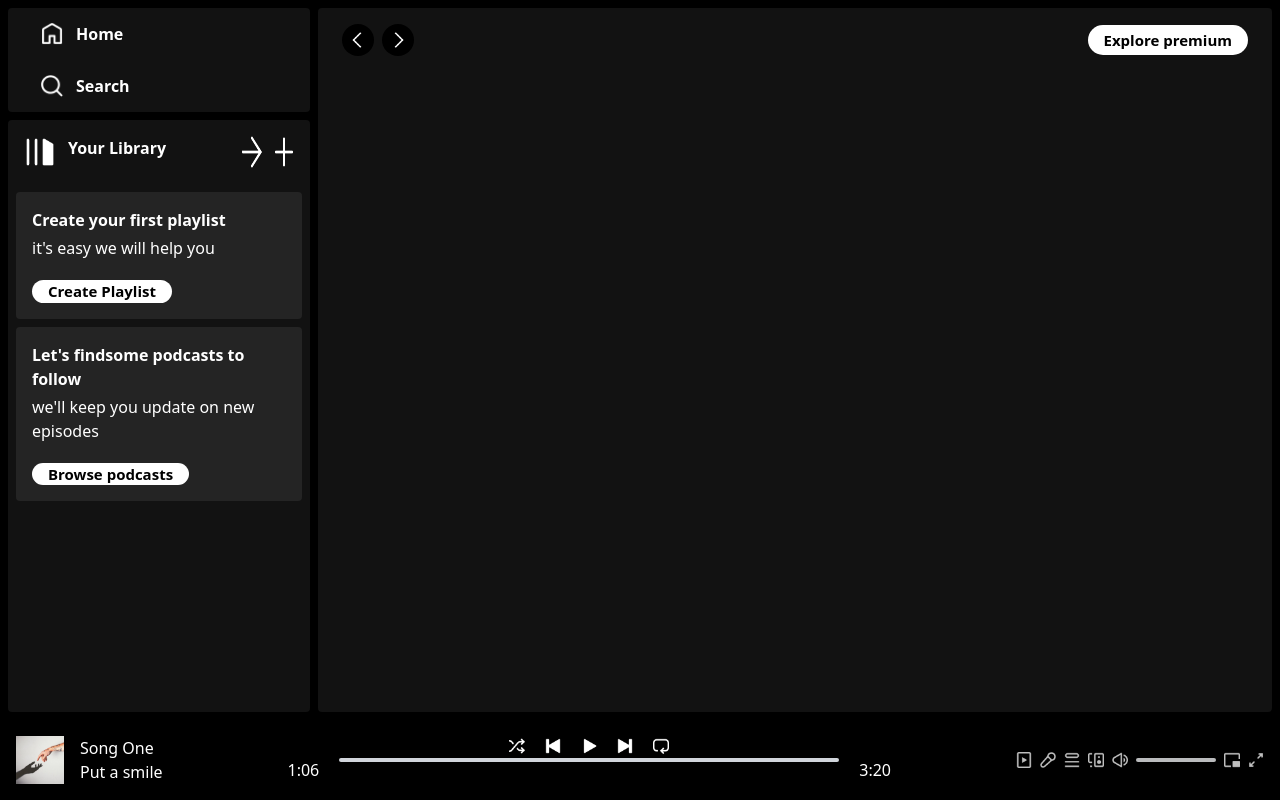
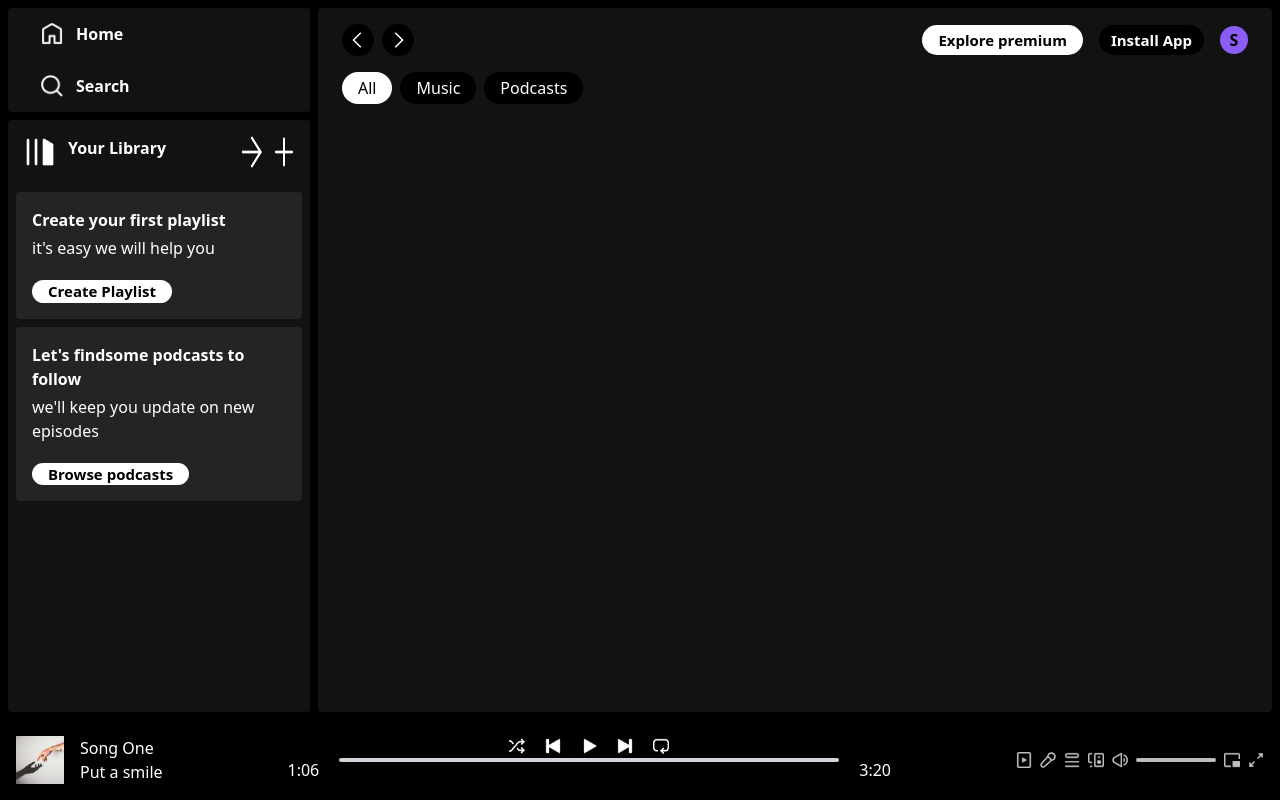
Before and after one commit to DonShanilka/spotify-clone--Use-React-Js-, a React (Vite) app: page / in a window 1280 px wide. Built offline with nearby package versions, Linux system fonts and the light colour scheme.

Commit message:
add All,Podcasts,Nusic Button

```diff
--- a/src/components/Navbar.jsx
+++ b/src/components/Navbar.jsx
@@ -11,7 +11,14 @@ const Navbar = () => {
                 </div>
                 <div className='flex items-center gap-4'>
                     <p className='bg-white text-black text-[15px] px-4 py-1 rounded-2xl hidden md:block cursor-pointer'>Explore premium</p>
+                    <p className='bg-black py-1 px-3 rounded-2xl text-[15px]'>Install App</p>
+                    <p className='bg-purple-500 text-black w-7 h-7 rounded-full flex items-center justify-center'>S</p>
                 </div>
+            </div>
+            <div className='flex items-center gap-2 mt-4'>
+                <p className='bg-white text-black px-4 py-1 rounded-2xl'>All</p>
+                <p className='bg-black px-4 py-1 rounded-2xl'>Music</p>
+                <p className='bg-black px-4 py-1 rounded-2xl'>Podcasts</p>
             </div>
         </>
     )
```
